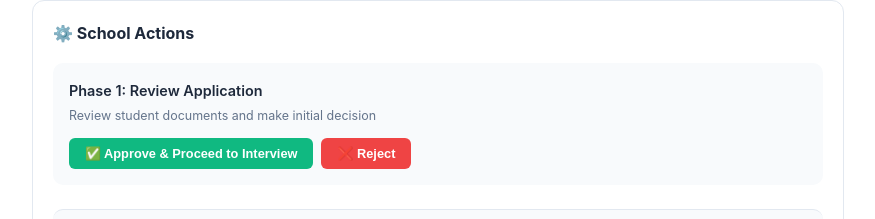
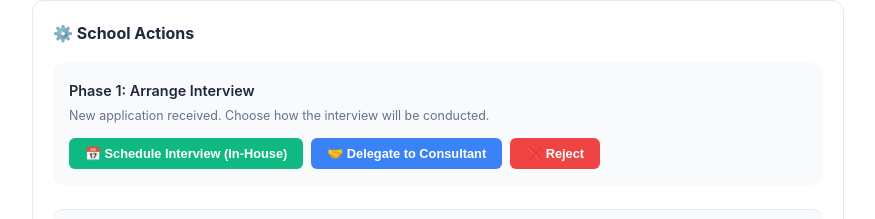
Before and after one commit to socialmedia-dot/bsp-v4, a Nuxt app: page /school/applications/1 in a window 1280 px wide. Shown: the part 1296-1515 px from the top of the page, without its empty margins (0-875 px from the left). Built offline with nearby package versions, Linux system fonts and the light colour scheme.

Commit message:
feat(school-applications): Phase 1 has interview arrangement buttons (in-house / delegate)

```diff
--- a/pages/school/applications/[id].vue
+++ b/pages/school/applications/[id].vue
@@ -134,12 +134,13 @@
         <div class="info-card">
           <h3>⚙️ School Actions</h3>
           <div class="action-list">
-            <!-- Phase 1: Review Application -->
+            <!-- Phase 1: Arrange Interview -->
             <div v-if="application.currentPhase === 1" class="action-section">
-              <div class="action-title">Phase 1: Review Application</div>
-              <div class="action-desc">Review student documents and make initial decision</div>
+              <div class="action-title">Phase 1: Arrange Interview</div>
+              <div class="action-desc">New application received. Choose how the interview will be conducted.</div>
               <div class="action-buttons">
-                <button class="btn-approve" @click="approveApplication">✅ Approve & Proceed to Interview</button>
+                <button class="btn-approve" @click="scheduleInHouse">📅 Schedule Interview (In-House)</button>
+                <button class="btn-primary" @click="delegateToConsultant">🤝 Delegate to Consultant</button>
                 <button class="btn-reject" @click="rejectApplication">❌ Reject</button>
               </div>
             </div>
@@ -397,9 +398,15 @@ function advancePhase(newPhase, actionNote) {
 }
 
 // Action handlers — real state transitions
-function approveApplication() {
+function scheduleInHouse() {
   if (application.value.currentPhase === 1) {
-    advancePhase(2, 'School approved application after initial review')
+    advancePhase(2, 'Interview scheduled — school will conduct it in-house')
+  }
+}
+
+function delegateToConsultant() {
+  if (application.value.currentPhase === 1) {
+    advancePhase(2, 'Interview delegated to consultant')
   }
 }
 
```
